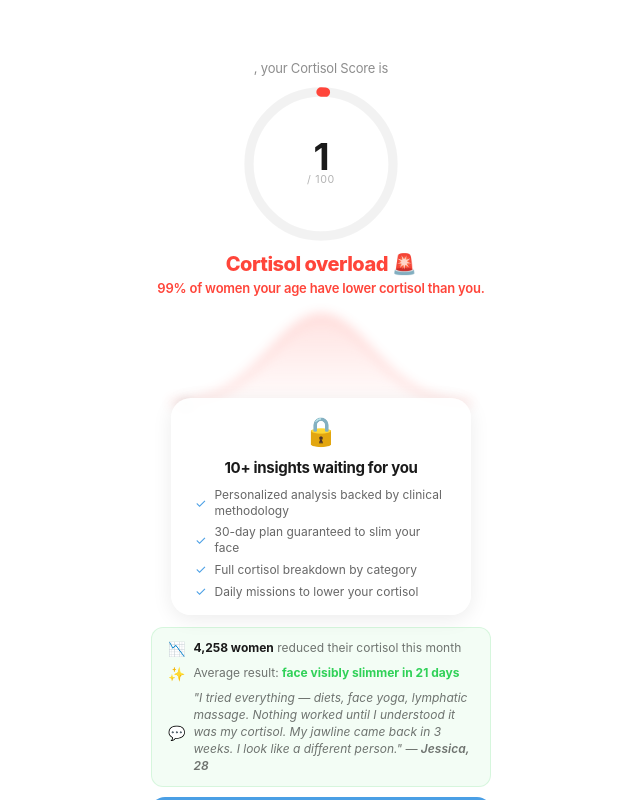
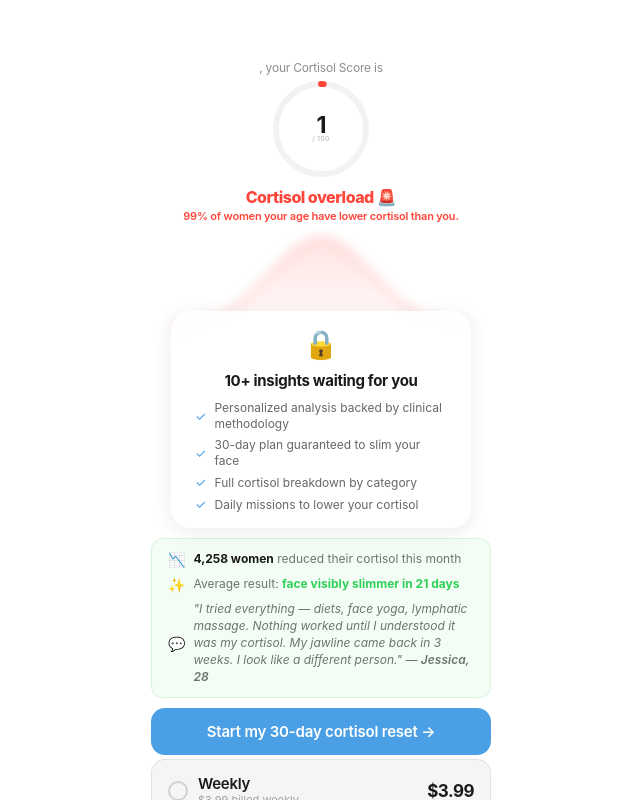
Before and after one commit to keyzersoze870/glowup-mvp, a Next.js app: page /paywall in a window 1280 px wide. Shown: the top 800 px of the page, without its empty margins (319-959 px from the left). Built offline with nearby package versions, Linux system fonts and the light colour scheme; sample sign-in values are in the browser's storage; a web font is replaced by a local one.

Commit message:
compact paywall - smaller score, tighter layout

```diff
--- a/src/app/paywall/page.tsx
+++ b/src/app/paywall/page.tsx
@@ -147,19 +147,19 @@ export default function PaywallPage(){
     <main style={{minHeight:'100svh',background:'#FFFFFF',fontFamily:sf,display:'flex',flexDirection:'column',alignItems:'center',padding:'60px 24px 40px',overflow:'auto'}}>
 
       {/* SCORE — VISIBLE */}
-      <p style={{fontSize:13,color:'rgba(0,0,0,0.45)',letterSpacing:-0.2,marginBottom:8,animation:'fadeIn 0.5s ease'}}>
+      <p style={{fontSize:12,color:'rgba(0,0,0,0.45)',letterSpacing:-0.2,marginBottom:4,animation:'fadeIn 0.5s ease'}}>
         {profile.prenom}, your Cortisol Score is
       </p>
       <div style={{marginBottom:4,animation:'fadeIn 0.8s ease'}}>
-        <svg width={160} height={160} viewBox="0 0 120 120">
+        <svg width={100} height={100} viewBox="0 0 120 120">
           <circle cx="60" cy="60" r={r} fill="none" stroke="rgba(0,0,0,0.05)" strokeWidth="7"/>
           <circle cx="60" cy="60" r={r} fill="none" stroke={scoreColor} strokeWidth="7" strokeLinecap="round" strokeDasharray={c} strokeDashoffset={offset} transform="rotate(-90 60 60)" style={{transition:'stroke-dashoffset 0.03s'}}/>
           <text x="60" y="57" textAnchor="middle" dominantBaseline="middle" style={{fontFamily:sf,fontWeight:700,fontSize:28,fill:'#1A1A1A',letterSpacing:-1}}>{displayed}</text>
           <text x="60" y="72" textAnchor="middle" dominantBaseline="middle" style={{fontFamily:sf,fontSize:8,fill:'rgba(0,0,0,0.3)',letterSpacing:0.5}}>/ 100</text>
         </svg>
       </div>
-      <span style={{fontSize:20,fontWeight:800,color:scoreColor,letterSpacing:-0.5,marginBottom:4,animation:'fadeIn 1s ease'}}>{scoreLabel}</span>
-      <p style={{fontSize:13,color:RED,fontWeight:600,letterSpacing:-0.2,marginBottom:8}}>
+      <span style={{fontSize:16,fontWeight:800,color:scoreColor,letterSpacing:-0.5,marginBottom:2,animation:'fadeIn 1s ease'}}>{scoreLabel}</span>
+      <p style={{fontSize:11,color:RED,fontWeight:600,letterSpacing:-0.2,marginBottom:4}}>
         {pctAbove}% of women your age have lower cortisol than you.
       </p>
 
@@ -178,7 +178,7 @@ export default function PaywallPage(){
       </div>
 
       {/* LOCK CARD — normal flow */}
-      <div style={{width:'100%',maxWidth:300,background:'rgba(255,255,255,0.95)',borderRadius:20,padding:'16px 24px',display:'flex',flexDirection:'column',alignItems:'center',gap:10,boxShadow:'0 4px 20px rgba(0,0,0,0.08)',marginTop:-40,marginBottom:12,zIndex:10,position:'relative'}}>
+      <div style={{width:'100%',maxWidth:300,background:'rgba(255,255,255,0.95)',borderRadius:20,padding:'16px 24px',display:'flex',flexDirection:'column',alignItems:'center',gap:10,boxShadow:'0 4px 20px rgba(0,0,0,0.08)',marginTop:-50,marginBottom:10,zIndex:10,position:'relative'}}>
         <span style={{fontSize:28}}>🔒</span>
         <p style={{fontSize:15,fontWeight:700,color:'#1A1A1A',letterSpacing:-0.3,textAlign:'center'}}>10+ insights waiting for you</p>
         <div style={{display:'flex',flexDirection:'column',gap:6,width:'100%'}}>
@@ -208,14 +208,14 @@ export default function PaywallPage(){
       </div>
 
       {/* CTA */}
-      <button onClick={()=>document.querySelector('#pricing')?.scrollIntoView({behavior:'smooth'})} style={{width:'100%',maxWidth:340,padding:'14px',background:ACCENT,border:'none',borderRadius:14,color:'#FFFFFF',fontSize:15,fontWeight:600,cursor:'pointer',fontFamily:sf,letterSpacing:-0.2,marginBottom:8}}>
+      <button onClick={()=>document.querySelector('#pricing')?.scrollIntoView({behavior:'smooth'})} style={{width:'100%',maxWidth:340,padding:'14px',background:ACCENT,border:'none',borderRadius:14,color:'#FFFFFF',fontSize:15,fontWeight:600,cursor:'pointer',fontFamily:sf,letterSpacing:-0.2,marginBottom:4}}>
         Start my 30-day cortisol reset →
       </button>
 
       {/* PLANS */}
       {showPlans && (
         <div id="pricing" style={{width:'100%',maxWidth:340,animation:'fadeIn 0.5s ease'}}>
-          <div style={{display:'flex',flexDirection:'column',gap:8,marginBottom:8}}>
+          <div style={{display:'flex',flexDirection:'column',gap:8,marginBottom:4}}>
             {(['weekly','monthly','yearly'] as const).map(plan=>(
               <button key={plan} onClick={()=>setSelectedPlan(plan)} style={{
                 width:'100%',padding:'14px 16px',background:selectedPlan===plan?'rgba(74,159,229,0.1)':'rgba(0,0,0,0.04)',
```
